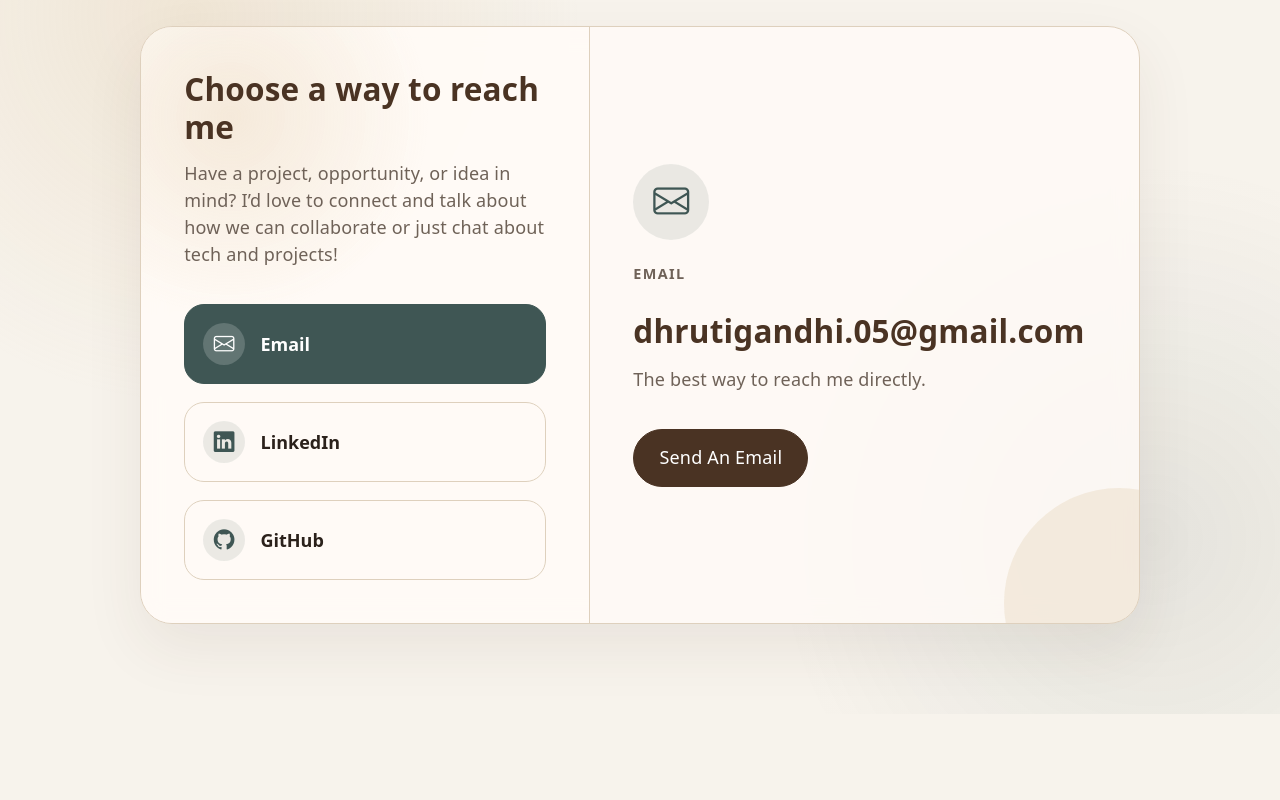
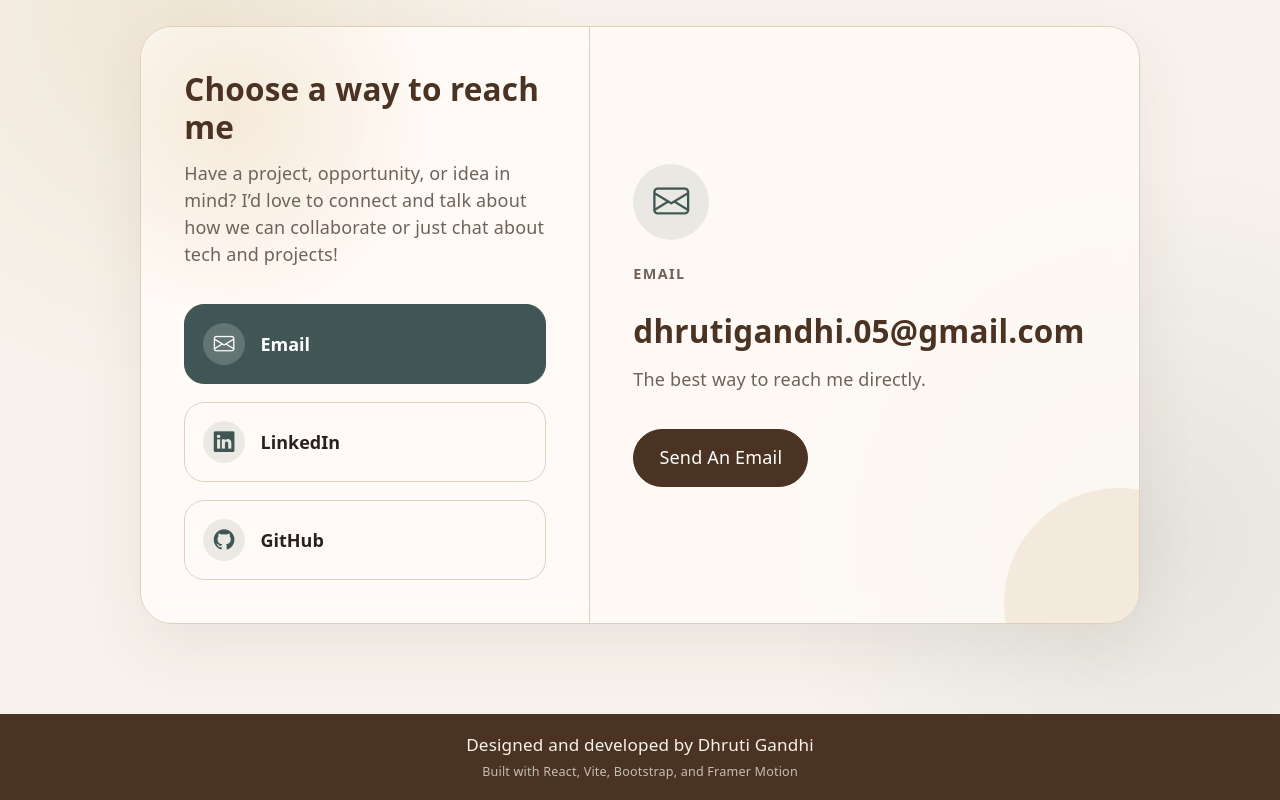
Before and after one commit to dhrutigandhi05/Personal-Portfolio, a React (Vite) app: page / in a window 1280 px wide. Shown: the part 4315-5115 px from the top of the page. Before the commit the page ends 5029 px from the top, so only its background shows below. Built offline with nearby package versions, Linux system fonts and the light colour scheme.

Commit message:
add footer

```diff
--- a/src/App.jsx
+++ b/src/App.jsx
@@ -5,6 +5,7 @@ import Experience from "./components/Experience";
 import Projects from "./components/Projects";
 import Skills from "./components/Skills";
 import Contact from "./components/Contact";
+import Footer from "./components/Footer";
 
 function App() {
   return (
@@ -18,6 +19,7 @@ function App() {
         <Skills />
         <Contact />
       </main>
+      <Footer />
     </>
   );
 }
--- a/src/components/Footer.jsx
+++ b/src/components/Footer.jsx
@@ -0,0 +1,12 @@
+function Footer() {
+  return (
+    <footer className="footer-section">
+      <div className="container">
+        <p>Designed and developed by Dhruti Gandhi</p>
+        <p className="footer-small">Built with React, Vite, Bootstrap, and Framer Motion</p>
+      </div>
+    </footer>
+  );
+}
+
+export default Footer;
--- a/src/index.css
+++ b/src/index.css
@@ -789,3 +789,22 @@ code {
     min-height: 300px;
   }
 }
+
+.footer-section {
+  background: var(--accent-dark);
+  color: var(--bg-main);
+  text-align: center;
+  font-size: 0.95rem;
+  padding: 1rem 0;
+}
+
+.footer-section p {
+  margin: 0;
+  font-weight: 500;
+}
+
+.footer-small {
+  margin-top: 0.3rem !important;
+  color: rgba(247, 243, 236, 0.72);
+  font-size: 0.7rem;
+}
```
